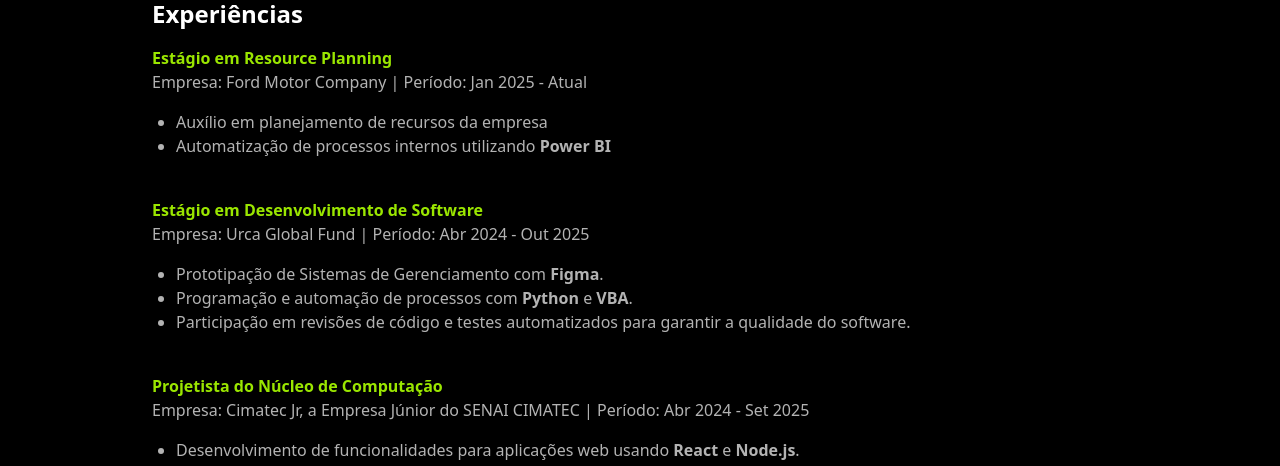
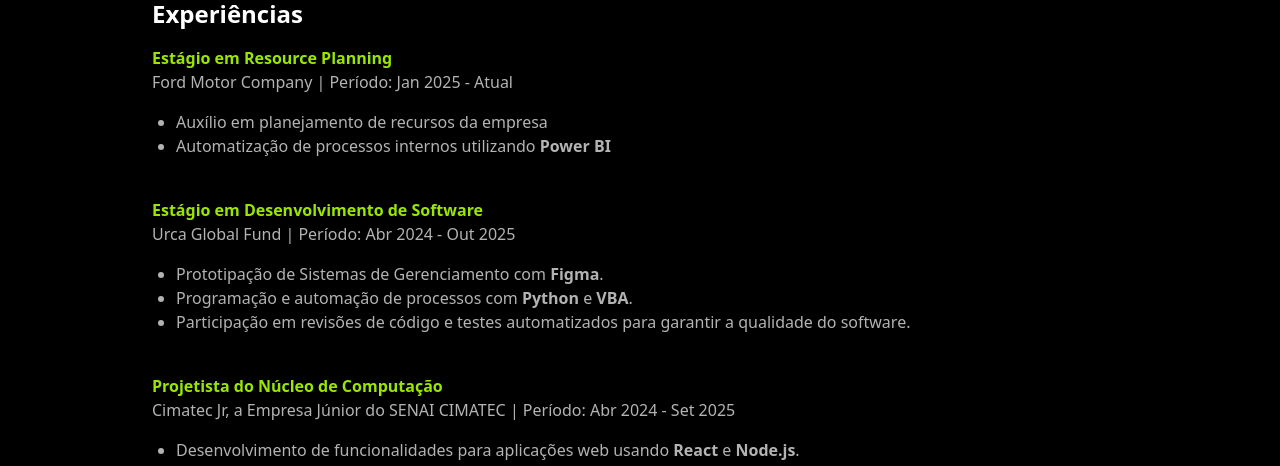
Before and after one commit to tuca-janahu/portfolio-react, a React (Vite) app in the folder my-portfolio/: page /about in a window 1280 px wide. Shown: the part 716-1182 px from the top of the page. Built offline with nearby package versions, Linux system fonts and the light colour scheme.

Commit message:
fix: job description

```diff
--- a/my-portfolio/src/pages/About.tsx
+++ b/my-portfolio/src/pages/About.tsx
@@ -48,7 +48,7 @@
         <h3 className="font-semibold text-indigo-600 dark:text-lime-400">Estágio em Resource Planning</h3>
         <div className="gap-4 flex flex-col text-base text-black/70 dark:text-white/70 mb-10">
         <p>
-          Empresa: Ford Motor Company | Período: Jan 2025 - Atual
+          Ford Motor Company | Período: Jan 2025 - Atual
         </p>
         <ul className="list-disc list-outside ml-6">
           <li>Auxílio em planejamento de recursos da empresa</li>
@@ -59,7 +59,7 @@
         <h3 className="font-semibold text-indigo-600 dark:text-lime-400">Estágio em Desenvolvimento de Software</h3>
         <div className="gap-4 flex flex-col text-base text-black/70 dark:text-white/70 mb-10">
         <p>
-          Empresa: Urca Global Fund | Período: Abr 2024 - Out 2025
+          Urca Global Fund | Período: Abr 2024 - Out 2025
         </p>
         <ul className="list-disc list-outside ml-6">
           <li>Prototipação de Sistemas de Gerenciamento com <span className="font-bold">Figma</span>.</li>
@@ -70,7 +70,7 @@
       <h3 className="font-semibold text-indigo-600 dark:text-lime-400 ">Projetista do Núcleo de Computação</h3>
         <div className="gap-4 flex flex-col text-base text-black/70 dark:text-white/70 mb-10">
         <p>
-          Empresa: Cimatec Jr, a Empresa Júnior do SENAI CIMATEC | Período: Abr 2024 - Set 2025
+          Cimatec Jr, a Empresa Júnior do SENAI CIMATEC | Período: Abr 2024 - Set 2025
         </p>
         <ul className="list-disc list-outside ml-6">
           <li>Desenvolvimento de funcionalidades para aplicações web usando <span className="font-bold">React</span> e <span className="font-bold">Node.js</span>.</li>
```
